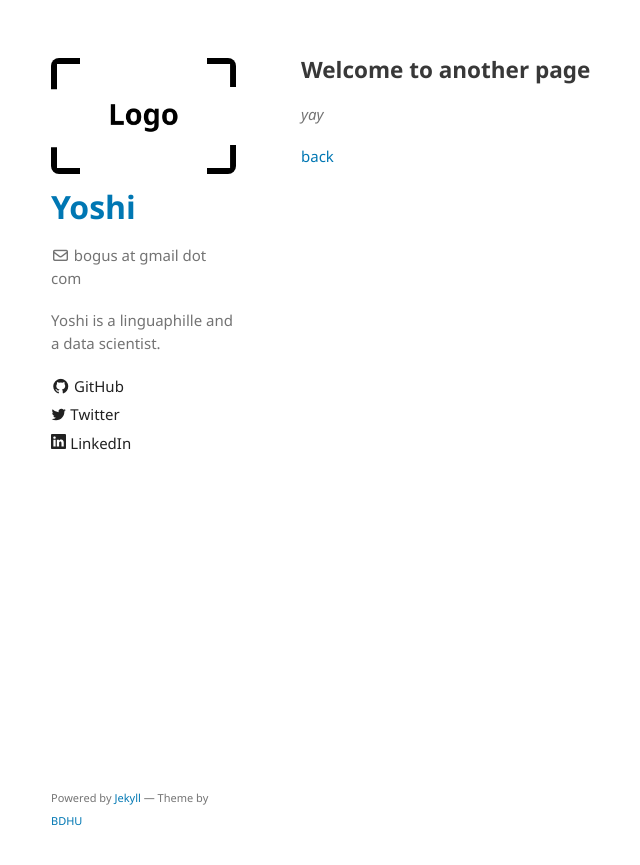
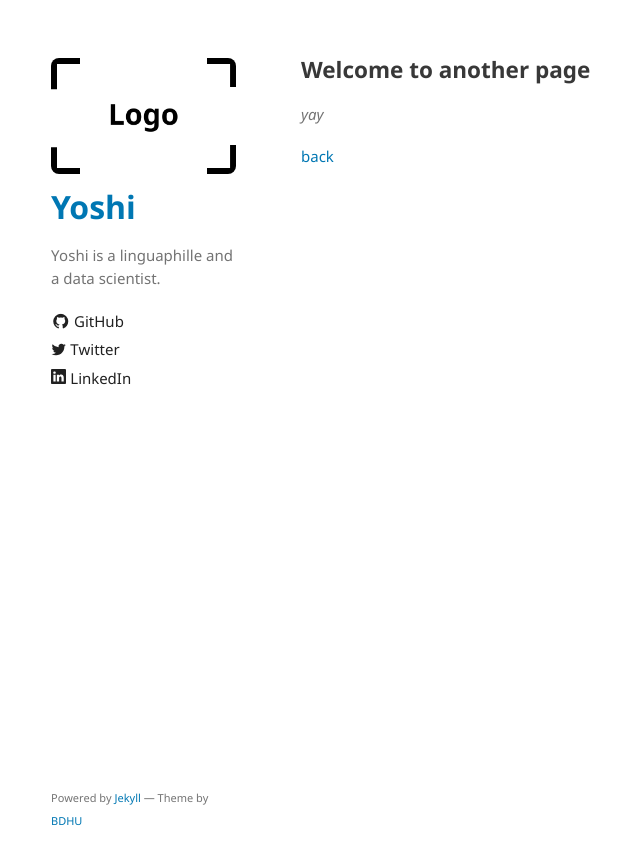
Before and after one commit to BDHU/minimalist, a Jekyll site: the page built from another-page.md, in a window 1280 px wide. Shown: the top 865 px of the page, without its empty margins (159-799 px from the left). Built offline with Jekyll 4.4.1, drawn with Linux system fonts in a browser that asks for light colours; our own code applies the rules of GitHub Pages for plain Markdown files; part of the change alters nothing that is shown.

Commit message:
Update _config.yml

```diff
--- a/_config.yml
+++ b/_config.yml
@@ -1,9 +1,9 @@
 title: Yoshi
 logo: /assets/img/logo.png
-email: bogus at gmail dot com
+# email: bogus at gmail dot com
 description: Yoshi is a linguaphille and a data scientist.
 show_downloads: false
-google_analytics: G-ZLK2GHB056
+# google_analytics: G-ZLK2GHB056
 color-scheme: auto
 plugins:
   - jekyll-sitemap
```
